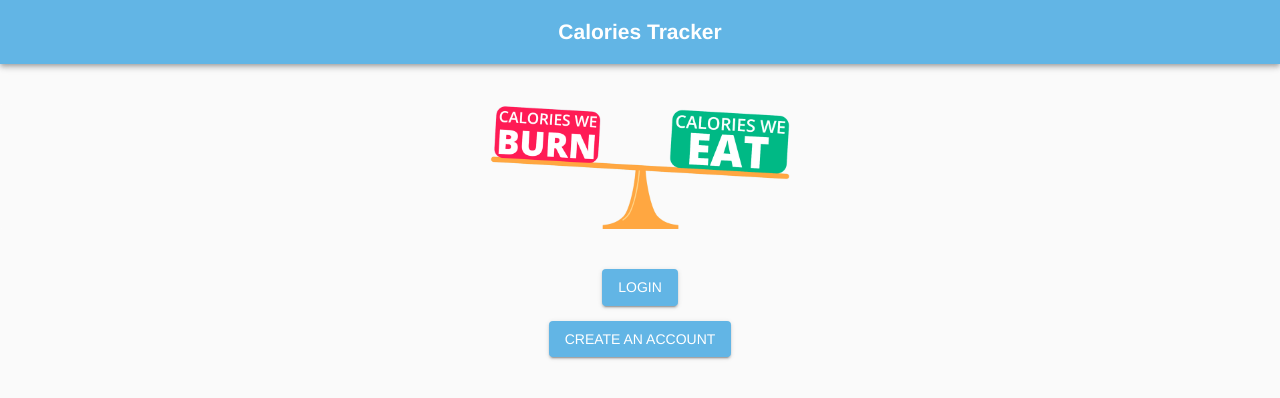
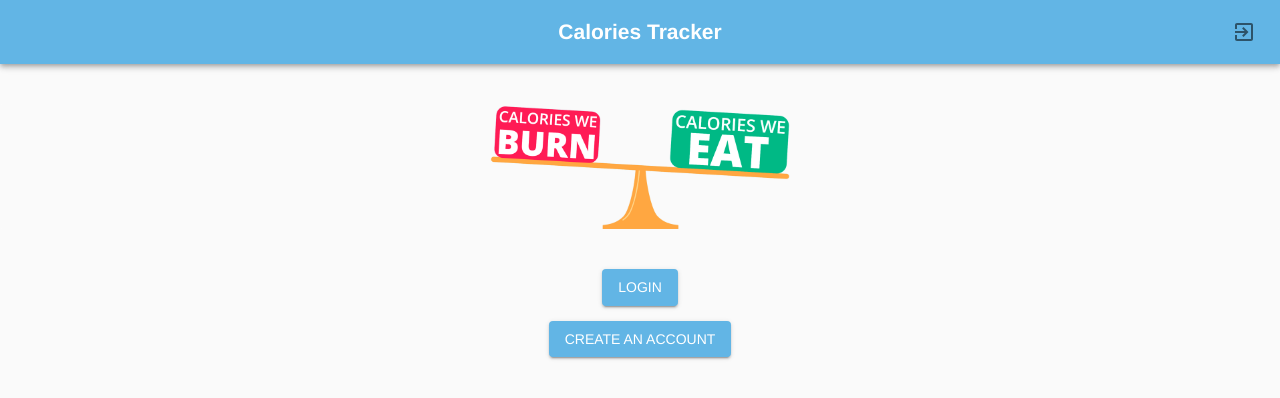
Before and after one commit to martinnajjar12/calories-frontend, a React (Create React App) app: page /welcome in a window 1280 px wide. Shown: the top 398 px of the page. Built offline with nearby package versions, Linux system fonts and the light colour scheme.

Commit message:
Add a logout button with its functionality

```diff
--- a/src/App.js
+++ b/src/App.js
@@ -5,7 +5,6 @@ import {
 } from '@material-ui/core';
 import {
   BrowserRouter,
-  Route,
   Switch,
 } from 'react-router-dom';
 import { useSelector } from 'react-redux';
@@ -46,7 +45,6 @@ const theme = createMuiTheme({
 
 const App = () => {
   const { isLogged } = useSelector(state => state.sessionReducer);
-  console.log(isLogged);
   return (
     <ThemeProvider theme={theme}>
       <BrowserRouter>
@@ -55,9 +53,9 @@ const App = () => {
           <MemberProtectedRoute isLogged={isLogged} exact path="/login" component={LoginPage} />
           <MemberProtectedRoute isLogged={isLogged} exact path="/welcome" component={GuestPage} />
           <MemberProtectedRoute isLogged={isLogged} exact path="/registration" component={RegistrationPage} />
-          <Route exact path="/meals" component={Meals} />
-          <Route exact path="/progress" component={Progress} />
-          <Route exact path="/more" component={More} />
+          <GuestProtectedRoute isLogged={isLogged} exact path="/meals" component={Meals} />
+          <GuestProtectedRoute isLogged={isLogged} exact path="/progress" component={Progress} />
+          <GuestProtectedRoute isLogged={isLogged} path="/more" component={More} />
         </Switch>
       </BrowserRouter>
       <CssBaseline />
--- /dev/null
+++ b/src/actions/logout.js
@@ -0,0 +1,19 @@
+import { LOGOUT } from '../actionTypes';
+
+const nullSessionStorage = {
+  accessToken: null,
+  uid: null,
+  expiry: null,
+  client: null,
+  tokenType: null,
+};
+
+const logout = () => {
+  sessionStorage.clear();
+  return ({
+    type: LOGOUT,
+    payload: nullSessionStorage,
+  });
+};
+
+export default logout;
--- a/src/components/Header.js
+++ b/src/components/Header.js
@@ -1,28 +1,69 @@
 import {
   AppBar,
+  IconButton,
   makeStyles,
   Toolbar,
   Typography,
 } from '@material-ui/core';
 import React from 'react';
 import PropTypes from 'prop-types';
+import ExitToAppIcon from '@material-ui/icons/ExitToApp';
+import axios from 'axios';
+import { useDispatch, useSelector } from 'react-redux';
+import logout from '../actions/logout';
 
 const useStyles = makeStyles({
   root: {
-    justifyContent: 'center',
+    justifyContent: 'space-between',
+    flex: 2,
   },
   fontStyles: {
     fontWeight: 'bold',
     fontSize: '1.5em',
   },
+  flex1: {
+    flex: 1,
+  },
+  iconWrapper: {
+    display: 'flex',
+    justifyContent: 'end',
+    flex: 1,
+  },
+  marginLeftAuto: {
+    marginLeft: 'auto',
+  },
 });
 
 const Header = ({ title }) => {
+  const dispatch = useDispatch();
   const classes = useStyles();
+  const { uid, client, accessToken } = useSelector(state => state.sessionReducer);
+
+  const logOut = (uid, accessToken, client) => {
+    axios.delete('http://localhost:3000/auth/sign_out', {
+      headers: {
+        uid,
+        client,
+        'access-token': accessToken,
+      },
+    })
+      .then(resp => {
+        if (resp.status === 200) {
+          dispatch(logout());
+        }
+      });
+  };
+
   return (
     <AppBar color="primary" position="sticky">
       <Toolbar className={classes.root}>
+        <div className={classes.flex1} />
         <Typography className={classes.fontStyles} component="h1" color="textPrimary" align="center">{title}</Typography>
+        <div className={classes.iconWrapper}>
+          <IconButton className={classes.marginLeftAuto} edge="end" onClick={() => logOut(uid, accessToken, client)}>
+            <ExitToAppIcon />
+          </IconButton>
+        </div>
       </Toolbar>
     </AppBar>
   );
--- a/src/reducers/sessionReducer.js
+++ b/src/reducers/sessionReducer.js
@@ -1,10 +1,10 @@
 import { LOGIN, LOGOUT } from '../actionTypes';
 
 const initialState = {
-  'access-token': sessionStorage.getItem('accessToken'),
+  accessToken: sessionStorage.getItem('accessToken'),
   expiry: sessionStorage.getItem('expiry'),
   client: sessionStorage.getItem('client'),
-  'token-type': sessionStorage.getItem('token-type'),
+  tokenType: sessionStorage.getItem('token-type'),
   uid: sessionStorage.getItem('uid'),
   isLogged: !!sessionStorage.getItem('isLogged'),
 };
```
